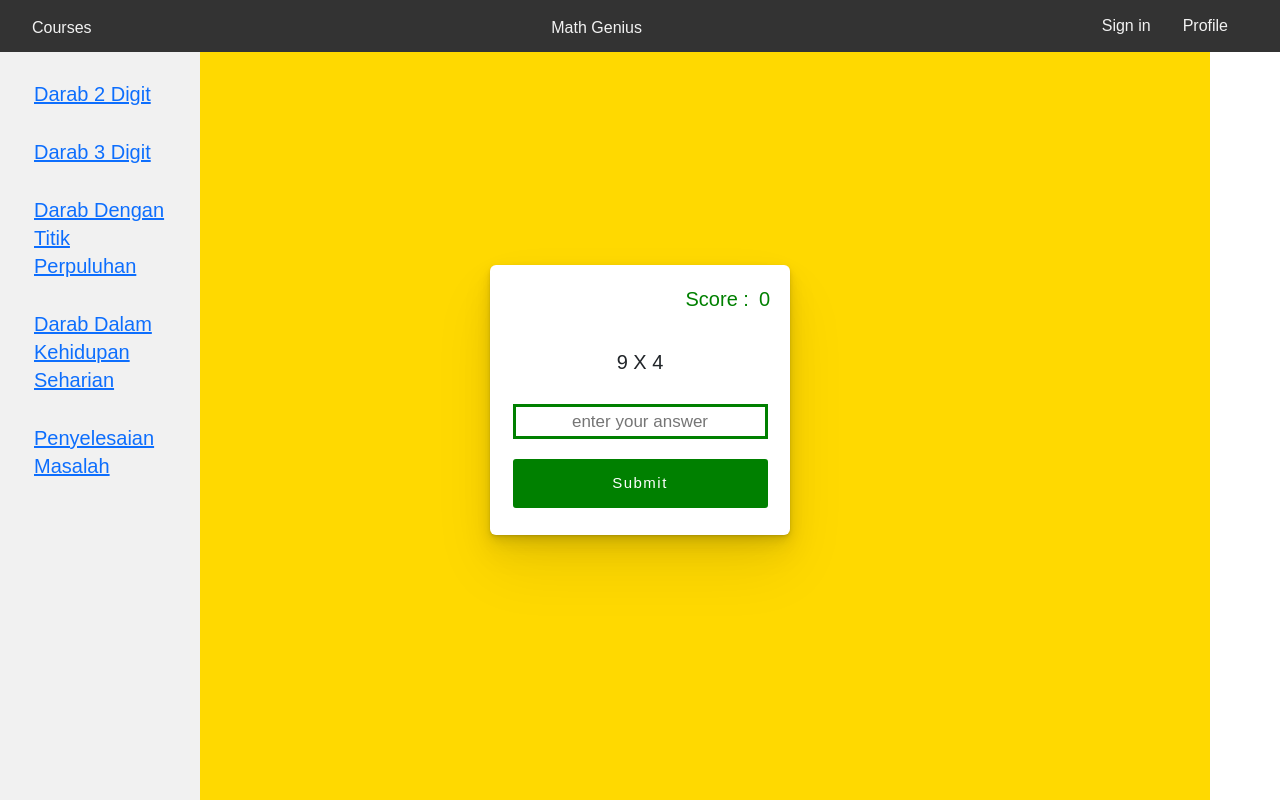
After one commit to AlifBrahim/mute-deaf-math-learning-website, a Flask app: page /game-darab in a window 1280 px wide. The commit adds this page. Run offline with Flask 3, Linux system fonts and the light colour scheme; some libraries are stand-ins or nearby versions.

Commit message:
Add games for darab

```diff
--- a/app.py
+++ b/app.py
@@ -298,6 +298,13 @@ def simpananMasalah():
     content = content_instance.content if content_instance else ''
     return render_template('matematik-pengguna/simpanan-pelaburan/simpanan-masalah.html', title='Simpanan Masalah', content=content, page='simpanan-masalah')
 
+@app.route('/quiz')
+def quiz():
+    return render_template('quiz.html')
+
+@app.route('/game-darab')
+def gameDarab():
+    return render_template('darab/game-darab.html')
 
 if __name__ == '__main__':
     app.run(host='0.0.0.0', port=80)
--- /dev/null
+++ b/static/css/game-darab.css
@@ -0,0 +1,99 @@
+@import url('https://fonts.googleapis.com/css2?family=Noto+Kufi+Arabic:wght@100;200;300;400;500;600;700;800;900&display=swap');
+* {
+    margin: 0;
+    padding: 0;
+    font-family: 'Redkost Comic', sans-serif;
+}
+.container {
+    width: 100%;
+    height: 100vh;
+    background-color: rgb(255, 217, 0);
+    display: grid;
+    place-content: center;
+}
+.container #soundTrack {
+    display: none
+}
+.container .font-family {
+    font-family: 'Noto Kufi Arabic', sans-serif;
+}
+/* .container .app .fontFamily {
+    font-family: 'Noto Kufi Arabic', sans-serif;
+} */
+.container #en{
+    position: absolute;
+    right: 30px;
+    top: 40px;
+    padding: 10px;
+    background-color: green;
+    color: rgb(255, 217, 0);
+    border-radius: 5px;
+    cursor: pointer;
+}
+.container .app {
+    width: 300px;
+    height: 270px;
+    background: white;
+    border-radius: 6px;
+    text-align: center;
+    box-shadow: rgba(0, 0, 0, 0.07) 0px 1px 2px, rgba(0, 0, 0, 0.07) 0px 2px 4px, rgba(0, 0, 0, 0.07) 0px 4px 8px, rgba(0, 0, 0, 0.07) 0px 8px 16px, rgba(0, 0, 0, 0.07) 0px 16px 32px, rgba(0, 0, 0, 0.07) 0px 32px 64px;
+}
+    .container .app header {
+    display: flex;
+    justify-content: space-between;
+}
+.container .app header span:first-child {
+    padding: 20px;
+    cursor:default;
+    font-size: 20px;
+}
+.container .app header span:last-child {
+    padding: 20px 10px;
+    cursor:default;
+    color: green;
+}
+.container .app h1 {
+    font-size: 20px;
+    padding: 15px 0 10px;
+    cursor:default;
+}
+.container .app input {
+    width: 85%;
+    height: 35px;
+    margin: 10px 0 20px;
+    border: 3px solid green;
+    text-align: center;
+    font-size: 17px;
+}
+/* Chrome, Safari, Edge, Opera */
+.container .app input::-webkit-outer-spin-button,
+.container .app input::-webkit-inner-spin-button {
+    -webkit-appearance: none; /* hide the input number bar */
+    margin: 0;
+}
+.container .app input:focus {
+    outline: 0px solid green;
+}
+.container .app input::placeholder {
+    text-align: center;
+    font-size: 17px;
+}
+.container .app button {
+    width: 85%;
+    padding: 10px;
+    color: white;
+    background-color: green;
+    border:  3px solid green;
+    text-transform: capitalize;
+    font-size: 15px;
+    letter-spacing: 1.5px;
+    border-radius: 3px;
+    cursor: pointer;
+}
+span {
+    font-size: 20px;
+    text-transform: capitalize;
+    text-align: center;
+    padding-top: 40px;
+    line-height: 1.4;
+}
--- /dev/null
+++ b/static/js/game-darab.js
@@ -0,0 +1,70 @@
+// variables
+const happy = '&#128512' ;
+const sad = '&#128532' ;
+let emoji = document.getElementById("emoji") ;
+let score = document.getElementById("score") ;
+let num1 = document.getElementById("num1") ;
+let num2 = document.getElementById("num2") ;
+let input = document.getElementById("input") ;
+let btn = document.getElementById("btn") ;
+let soundTrack = document.getElementById("soundTrack");
+
+// play the soundTrack
+function autoPlay() {
+    soundTrack.load;
+    soundTrack.play();
+}
+
+// change the num1 and num2 randomly(between 1 and 10)
+function setNum() {
+    let n = Math.floor(Math.random()*10) + 1;
+    let m = Math.floor(Math.random()*10) + 1;
+    num1.innerText = n ;
+    num2.innerText = m ;
+}
+
+// clear the input after submitting the answer
+function clearInput() {
+    input.value = '';
+}
+
+// compare the result and the given answer
+function checkAnswer(){
+    const result = parseInt(num1.innerText) * parseInt(num2.innerText) ;
+    const value = parseInt(input.value);
+    if (value === result){
+        emoji.innerHTML = happy;
+        score.innerText = parseInt(score.innerText) + 1;
+        const audio = new Audio(audio_yay);
+        audio.play();
+    }else{
+        emoji.innerHTML = sad;
+       // In your /static/js/game-darab.js file
+    // Use the audio_file_url variable that was defined in the HTML file
+        const audio = new Audio(audio_wrong);
+        audio.play();
+        if (parseInt(score.innerText)>0){
+            score.innerText = parseInt(score.innerText) - 1;
+        }
+    }
+}
+
+// main functions
+setNum();
+function submit(){
+    checkAnswer();
+    setNum();
+    clearInput();
+    autoPlay();
+    input.focus();
+}
+
+// submit the answer when the submit button is clicked
+btn.addEventListener('click', submit);
+
+// submit the answer when the enter key is pressed
+input.addEventListener('keydown',(e)=> {
+    if (e.key == 'Enter') {
+        submit()
+    }
+})
--- a/templates/base.html
+++ b/templates/base.html
@@ -3,7 +3,7 @@
 <head>
   <!-- Add Bootstrap CSS -->
   <link href="https://cdn.jsdelivr.net/npm/bootstrap@5.3.2/dist/css/bootstrap.min.css" rel="stylesheet">
-
+ {% block styles %}{% endblock %}
 <style>
 body {
   margin: 0;
--- /dev/null
+++ b/templates/darab/game-darab.html
@@ -0,0 +1,43 @@
+{% extends 'base.html' %}
+
+{% block content %}
+    {% block styles %}
+          <link rel="stylesheet" type="text/css" href="{{ url_for('static', filename='css/game-darab.css') }}">
+                <link rel="stylesheet" type="text/css" href="{{ url_for('static', filename='css/sidebar.css') }}">
+
+        {% endblock %}
+{#<!DOCTYPE html>#}
+{#<html lang="en">#}
+{#<head>#}
+{#    <meta charset="UTF-8">#}
+{#    <meta http-equiv="X-UA-Compatible" content="IE=edge">#}
+{#    <meta name="viewport" content="width=device-width, initial-scale=1.0">#}
+{#    <link href="https://fonts.cdnfonts.com/css/redkost-comic" rel="stylesheet">#}
+{#    <script async src="https://pagead2.googlesyndication.com/pagead/js/adsbygoogle.js?client=ca-pub-7149371333306285"#}
+{#     crossorigin="anonymous"></script>#}
+{#        <link rel="stylesheet" type="text/css" href="{{ url_for('static', filename='css/game-darab.css') }}">#}
+{#    <link rel="preconnect" href="https://fonts.googleapis.com"><link rel="preconnect" href="https://fonts.gstatic.com" crossorigin><link href="https://fonts.googleapis.com/css2?family=Noto+Kufi+Arabic:wght@100;200;300;400;500;600;700;800;900&display=swap" rel="stylesheet">#}
+{#    <title>Multiplication Game</title>#}
+{#</head>#}
+{#<body>#}
+    {% include 'darab/sidebar.html' %}
+    <div class="container">
+        <audio autoplay loop id="soundTrack" src="https://vgmsite.com/soundtracks/prodigy-math-game/oveamfciqh/Academy.mp3" preload="auto"></audio>
+        <div class="app">
+            <header>
+                <span id="emoji"></span>
+                <span >score :<span id="score">0</span></span>
+            </header>
+            <h1 ><span id="num1">0</span> X <span id="num2">0</span></h1>
+            <input type="number" placeholder="enter your answer" id="input">
+            <button id="btn">submit</button>
+        </div>
+    </div>
+<script type="text/javascript">
+    var audio_wrong = "{{ url_for('static', filename='audio/wrong_answer.mp3') }}";
+    var audio_yay = "{{ url_for('static', filename='audio/yay.mp3') }}";
+</script>
+<script type="text/javascript" src="{{ url_for('static', filename='js/game-darab.js') }}"></script>
+
+
+{% endblock %}
--- a/templates/index.html
+++ b/templates/index.html
@@ -113,6 +113,8 @@
             <li><a href="/darab-titik-perpuluhan">Darab dengan Titik Perpuluhan</a></li>
             <li><a href="/darab-kehidupan-seharian">Darab dalam Kehidupan Seharian</a></li>
             <li><a href="/darab-masalah">Penyelesaian Masalah</a> </li>
+            <li><a href="/quiz">Quiz</a> </li>
+            <li><a href="/game-darab">Play Game</a></li>
         </ul>
     </div>
 
```
Also changed, not shown: static/css/quiz.css (added, +62 -0 lines), static/js/quiz.js (added, +83 -0 lines), templates/quiz.html (added, +19 -0 lines), 5 other files.
